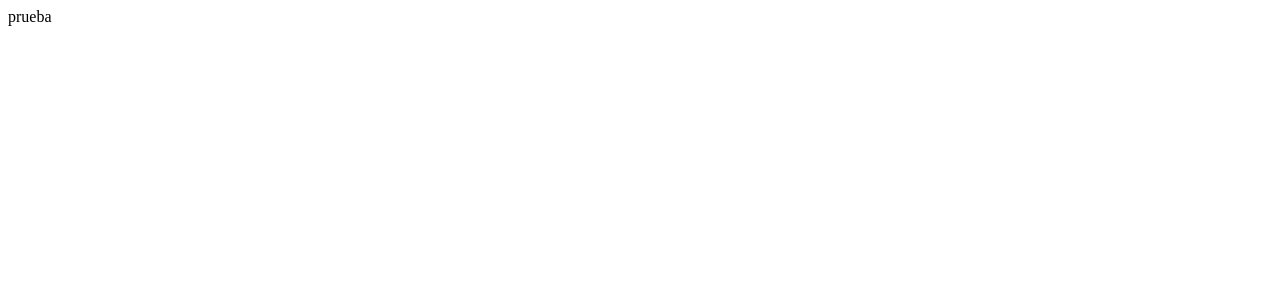
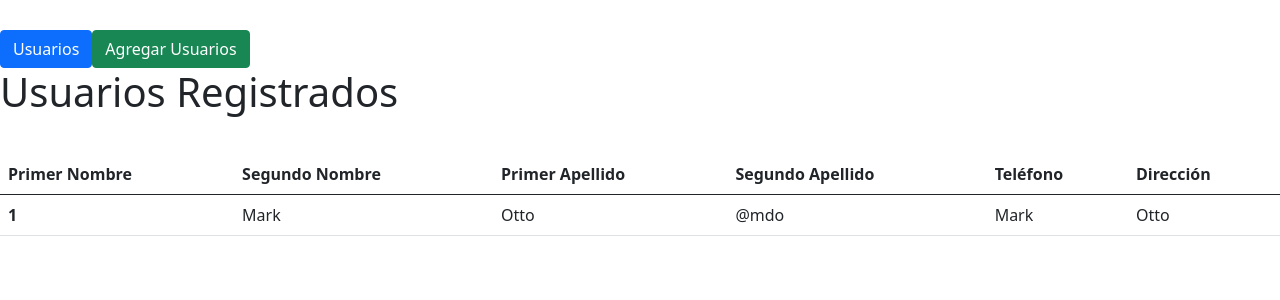
Before and after one commit to macs2008/FromEndTutorial, an Angular app: page /userComponent in a window 1280 px wide. Before the commit this address led to /. Shown: the top 300 px of the page. Built offline with nearby package versions, Linux system fonts and the light colour scheme.

Commit message:
actualizacion  from end

```diff
--- a/src/app/app-routing.module.ts
+++ b/src/app/app-routing.module.ts
@@ -1,10 +1,12 @@
 import { NgModule } from '@angular/core';
 import { RouterModule, Routes } from '@angular/router'
 import { AppComponent } from './app.component';
+import { UserComponent } from './user/user.component';
 
 const routes:Routes=[
-  { path:'',redirectTo:'/appComponent',pathMatch:'full'},
-  { path:'appComponent',component:AppComponent}
+  { path:'',redirectTo:'/userComponent',pathMatch:'full'},
+  { path:'appComponent',component:AppComponent},
+  { path:'userComponent',component:UserComponent},
 ]
 
 @NgModule({
--- a/src/app/app.component.css
+++ b/src/app/app.component.css
@@ -0,0 +1,3 @@
+.clear{
+  padding: 15px;
+}
--- a/src/app/app.component.html
+++ b/src/app/app.component.html
@@ -1 +1,4 @@
-prueba
+<div class="clear"></div>
+<button type="button" [routerLink]="['/userComponent']"class="btn btn-primary">Usuarios</button>
+<button type="button" class="btn btn-success">Agregar Usuarios</button>
+<router-outlet></router-outlet>
--- a/src/app/app.module.ts
+++ b/src/app/app.module.ts
@@ -1,5 +1,6 @@
 import { BrowserModule } from '@angular/platform-browser';
 import { NgModule } from '@angular/core';
+import { RouterModule } from '@angular/router';
 
 import { AppComponent } from './app.component';
 import { AppRoutingModule } from './app-routing.module';
@@ -13,6 +14,7 @@ import { UserComponent } from './user/user.component';
   imports: [
     BrowserModule,
     AppRoutingModule,
+    RouterModule,
   ],
   providers: [],
   bootstrap: [AppComponent]
--- a/src/app/user/user.component.css
+++ b/src/app/user/user.component.css
@@ -0,0 +1,3 @@
+.clear{
+  padding: 15px;
+}
--- a/src/app/user/user.component.html
+++ b/src/app/user/user.component.html
@@ -1 +1,26 @@
-<p>user works!</p>
+<h1>Usuarios Registrados</h1>
+<div class="clear"></div>
+<table class="table">
+  <thead>
+    <tr>
+      <th scope="col">Primer Nombre</th>
+      <th scope="col">Segundo Nombre</th>
+      <th scope="col">Primer Apellido</th>
+      <th scope="col">Segundo Apellido</th>
+      <th scope="col">Teléfono</th>
+      <th scope="col">Dirección</th>
+
+    </tr>
+  </thead>
+  <tbody>
+    <tr>
+      <th scope="row">1</th>
+      <td>Mark</td>
+      <td>Otto</td>
+      <td>@mdo</td>
+      <td>Mark</td>
+      <td>Otto</td>
+    </tr>
+
+  </tbody>
+</table>
--- a/src/index.html
+++ b/src/index.html
@@ -5,6 +5,10 @@
   <title>FromEndTutorial</title>
   <base href="/">
   <meta name="viewport" content="width=device-width, initial-scale=1">
+  <link href="https://cdn.jsdelivr.net/npm/bootstrap@5.0.0/dist/css/bootstrap.min.css" rel="stylesheet" integrity="sha384-wEmeIV1mKuiNpC+IOBjI7aAzPcEZeedi5yW5f2yOq55WWLwNGmvvx4Um1vskeMj0" crossorigin="anonymous">
+<script src="https://cdn.jsdelivr.net/npm/bootstrap@5.0.0/dist/js/bootstrap.bundle.min.js" integrity="sha384-p34f1UUtsS3wqzfto5wAAmdvj+osOnFyQFpp4Ua3gs/ZVWx6oOypYoCJhGGScy+8" crossorigin="anonymous"></script>
+<script src="https://cdn.jsdelivr.net/npm/@popperjs/core@2.9.2/dist/umd/popper.min.js" integrity="sha384-IQsoLXl5PILFhosVNubq5LC7Qb9DXgDA9i+tQ8Zj3iwWAwPtgFTxbJ8NT4GN1R8p" crossorigin="anonymous"></script>
+<script src="https://cdn.jsdelivr.net/npm/bootstrap@5.0.0/dist/js/bootstrap.min.js" integrity="sha384-lpyLfhYuitXl2zRZ5Bn2fqnhNAKOAaM/0Kr9laMspuaMiZfGmfwRNFh8HlMy49eQ" crossorigin="anonymous"></script>
   <link rel="icon" type="image/x-icon" href="favicon.ico">
 </head>
 <body>
```
